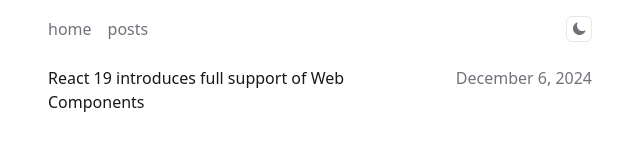
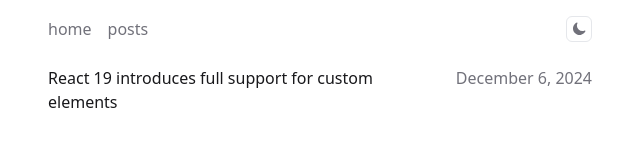
Before and after one commit to aleks-elkin/aleks-elkin.github.io, an Astro site: page /posts in a window 1280 px wide. Shown: the full height of the page, 320-960 px from the left. Built offline with nearby package versions, Linux system fonts and the light colour scheme; Astro itself is replaced by a stand-in of ours.

Commit message:
chore: update title

```diff
--- a/src/content/posts/2024-12-06-React-19.md
+++ b/src/content/posts/2024-12-06-React-19.md
@@ -1,5 +1,5 @@
 ---
-title: React 19 introduces full support of Web Components
+title: React 19 introduces full support for custom elements
 description: dive deep into the new features of React 19 and how it improves the integration with Web Components.
 date: 2024-12-06
 image: /static/comparison.png
```
